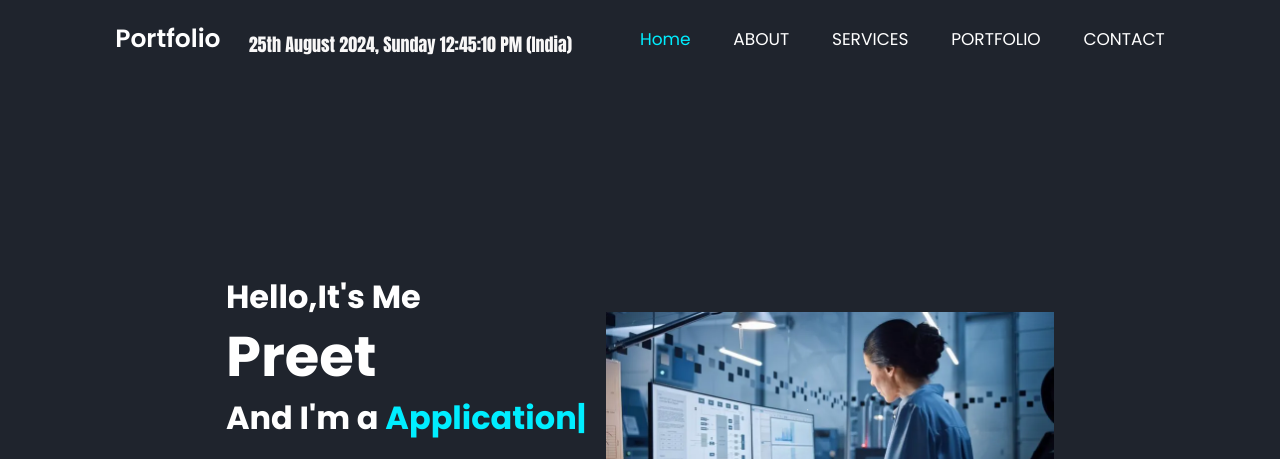
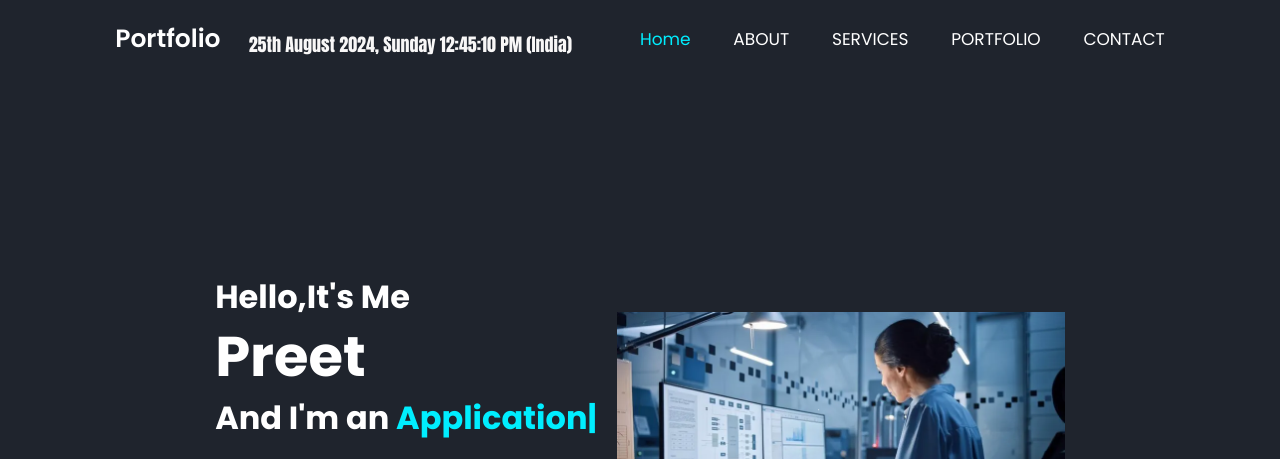
Before and after one commit to preet-k-19/preet-k-19.github.io, a plain HTML site: page index.html in a window 1280 px wide. Shown: the top 459 px of the page. Drawn offline with nearby package versions, Linux system fonts and the light colour scheme.

Commit message:
Update index.html

```diff
--- a/index.html
+++ b/index.html
@@ -27,7 +27,7 @@
             <div class="home-content">
                 <h3>Hello,It's Me</h3>
                 <h1>Preet</h1>
-                <h3>And I'm a <span class="multiple-text"></span></h3>
+                <h3>And I'm an <span class="multiple-text"></span></h3>
                 <div class="social-media">
                     <a href="https://github.com/preet-k-19"><i class='bx bxl-github'></i></a>
                     <a href="https://www.instagram.com/preet.kaklotar_20?igsh=MXI3a2FsbzJveXE2Zw=="><i class='bx bxl-instagram' ></i></a>
```
